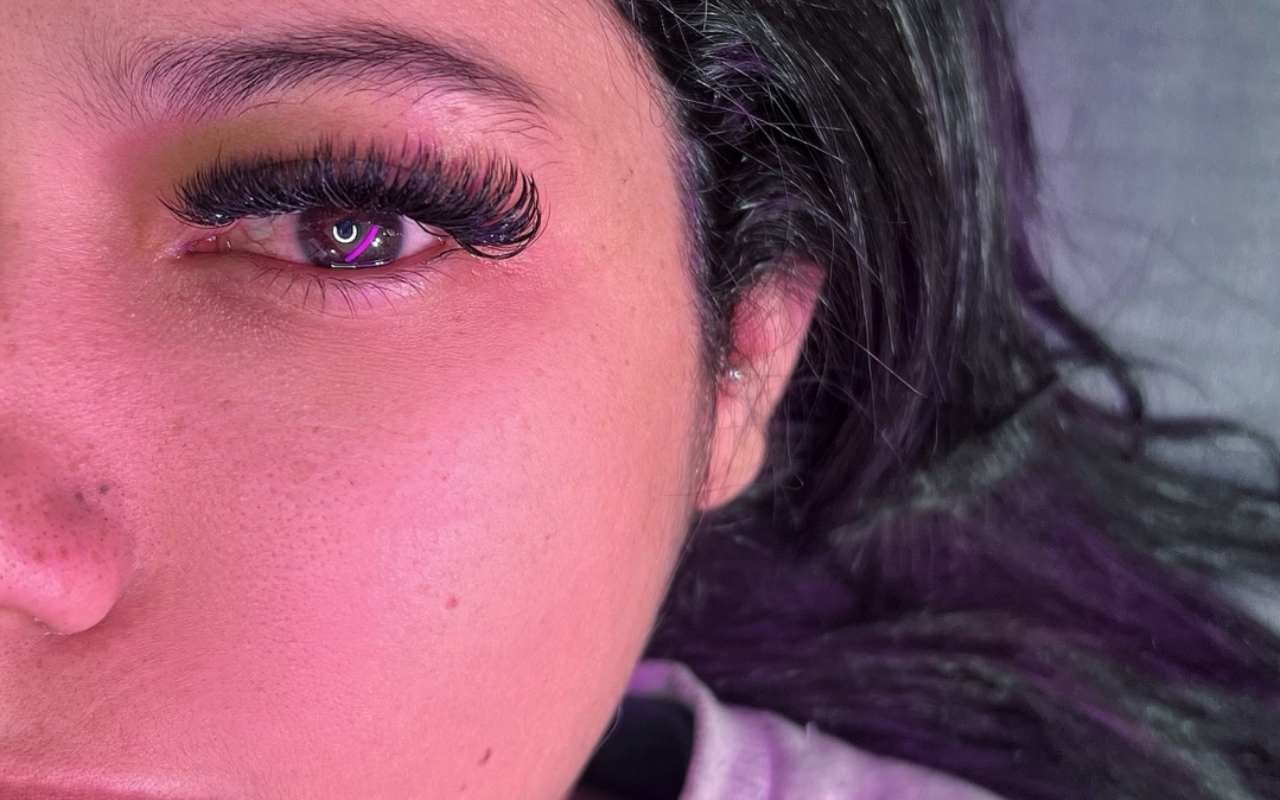
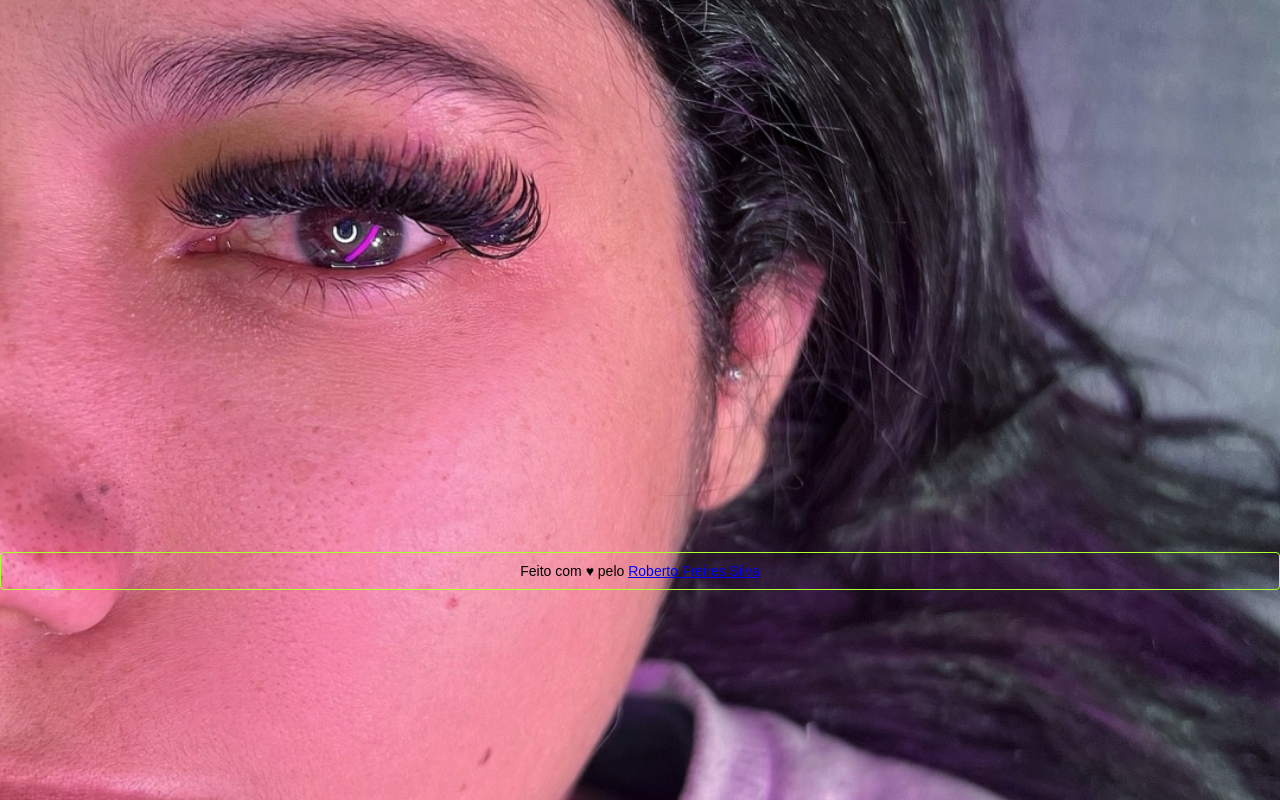
Before and after one commit to BillSmokeXV/agendamentos, a plain HTML site: page horarios.html in a window 1280 px wide. Drawn offline with Linux system fonts and the light colour scheme.

Commit message:
Update horarios.html

```diff
--- a/horarios.html
+++ b/horarios.html
@@ -8,6 +8,7 @@
 </head>
 <body>
     <div id="slots" class="slots">
+
     </div>
     <script>
         document.addEventListener('DOMContentLoaded', function() {
@@ -39,6 +40,11 @@
             }
         }
     </script>
+    <footer>
+        Feito com ♥ pelo
+        <a href="https://www.instagram.com/smokedriverofc/">Roberto Freires Silva</a>
+    </footer>
     <script src="./script_horarios.js"></script>
+
 </body>
 </html>
```
